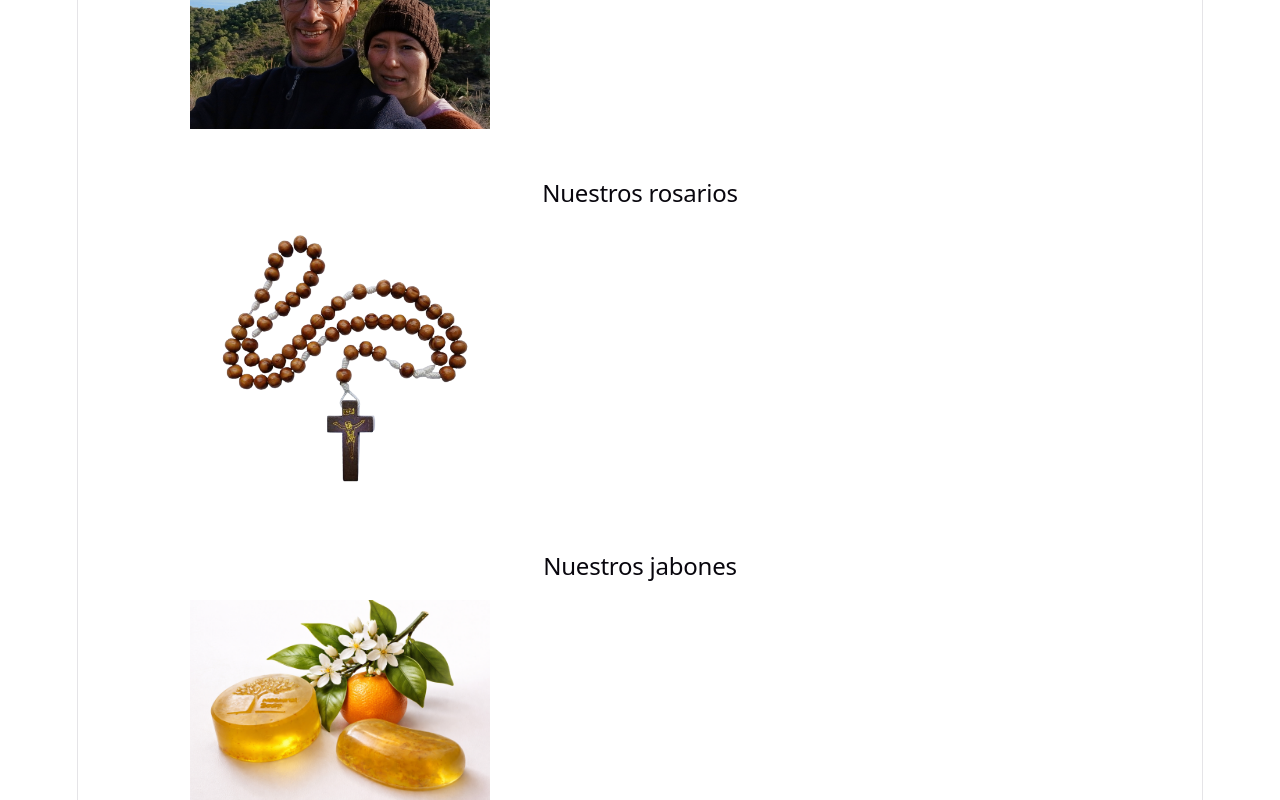
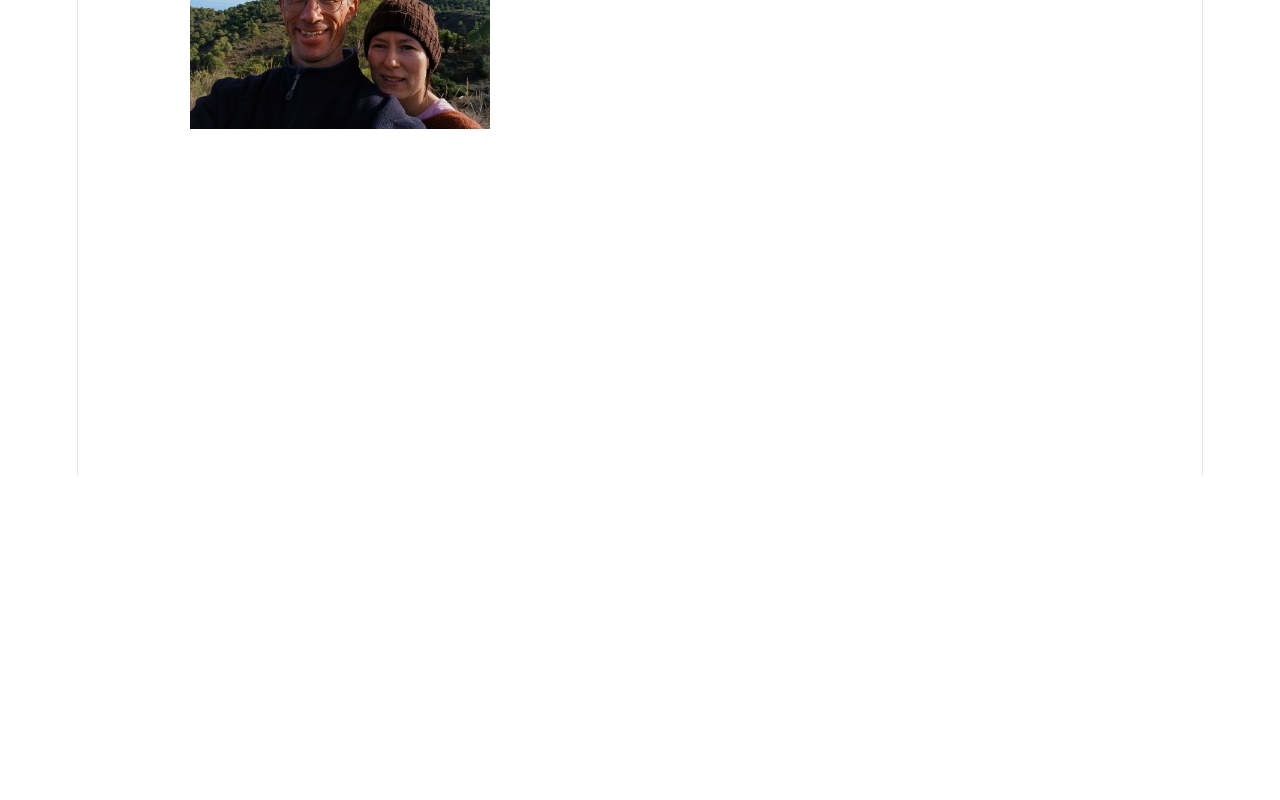
Before and after one commit to BrRoman/encasaconmaria, a React (Vite) app: page /encasaconmaria/about in a window 1280 px wide. Shown: the part 325-1125 px from the top of the page. After the commit the page ends 800 px from the top, so only its background shows below. Built offline with nearby package versions, Linux system fonts and the light colour scheme.

Commit message:
Move presentation of products to home page.

```diff
--- a/src/pages/About.jsx
+++ b/src/pages/About.jsx
@@ -1,8 +1,6 @@
 import './About.css'
 import Menu from '../components/Menu'
 import nico_lady from '../assets/img/nico_lady.png'
-import rosario from '../assets/img/rosario.png'
-import jabon from '../assets/img/jabon.png'
 
 function About() {
   return (
@@ -12,21 +10,8 @@ function About() {
         <h2>¿Quienes somos?</h2>
         <div class="foto_text">
           <img src={nico_lady} alt="Foto" width="300px" />
-          <div class="text">Somos una pareja joven, católica, que busca hacer las cosas con amor y vivir honestamente del trabajo de sus manos, multiplicando la creatividad que Dios a puesto en ellos.
-            Vivimos en Totana (Murcia).</div>
-        </div>
-
-        <h2>Nuestros rosarios</h2>
-        <div class="foto_text">
-          <img src={rosario} alt="Foto" width="300px" />
-          <div class="text">Todos nuestros rosarios son fabricados a mano siguiendo metodos tradicionales en uso en los monasterios católicos.
-            Trabajamos en un ambiente de ascesis, de oración y de paz.</div>
-        </div>
-
-        <h2>Nuestros jabones</h2>
-        <div class="foto_text">
-          <img src={jabon} alt="Foto" width="300px" />
-          <div class="text">Nuestros jabones son 100% naturales, fabricados con pura glicerina y ingredientes de origen natural recogidos en la naturaleza de Dios.</div>
+          <div className="text">Somos una pareja joven, católica, amantes de la naturaleza. Buscamos hacer las cosas con amor y vivir honestamente del trabajo de nuestras manos, multiplicando la creatividad que Dios ha puesto en nosotros.
+            Vivimos en Totana (Murcia), España.</div>
         </div>
       </div>
     </>
--- a/src/pages/Home.jsx
+++ b/src/pages/Home.jsx
@@ -1,6 +1,8 @@
 import { Link } from 'react-router-dom'
 import './Home.css'
 import mariaImg from '../assets/img/maria.png'
+import rosario from '../assets/img/rosario.png'
+import jabon from '../assets/img/jabon.png'
 
 function Home() {
   return (
@@ -12,6 +14,22 @@ function Home() {
         <Link to="/encasaconmaria/about">¿Quienes somos?</Link>
         <Link to="/encasaconmaria/products">Productos</Link>
         <Link to="/encasaconmaria/contact">Contáctanos</Link>
+
+        <div id="categories">
+          <h2>Nuestros rosarios</h2>
+          <div className="foto_text">
+            <img src={rosario} alt="Foto rosario" width="300px" />
+            <div className="text">Todos nuestros rosarios son fabricados a mano siguiendo métodos tradicionales en uso en la Iglesia católica.
+              Trabajamos en un ambiente de ascesis, de oración y de paz.
+            </div>
+          </div>
+
+          <h2>Nuestros jabones</h2>
+          <div className="foto_text">
+            <img src={jabon} alt="Foto jabón" width="300px" />
+            <div className="text">Nuestros jabones son 100% naturales, fabricados con pura glicerina y ingredientes de origen natural recogidos en la naturaleza de Dios. Garantizados sin pesticidas ni colorantes. Los jabones son disponibles o en forma rotunda (65mm diametro) o en forma normal (90 x 55 mm).</div>
+          </div>
+        </div>
       </div>
     </>
   )
```
